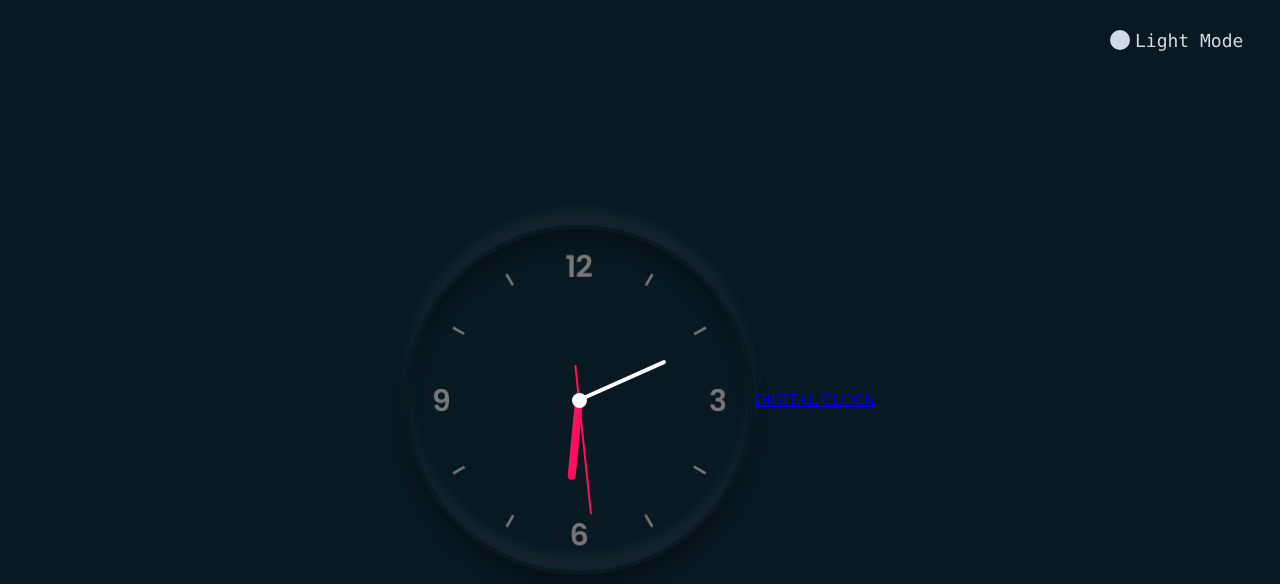
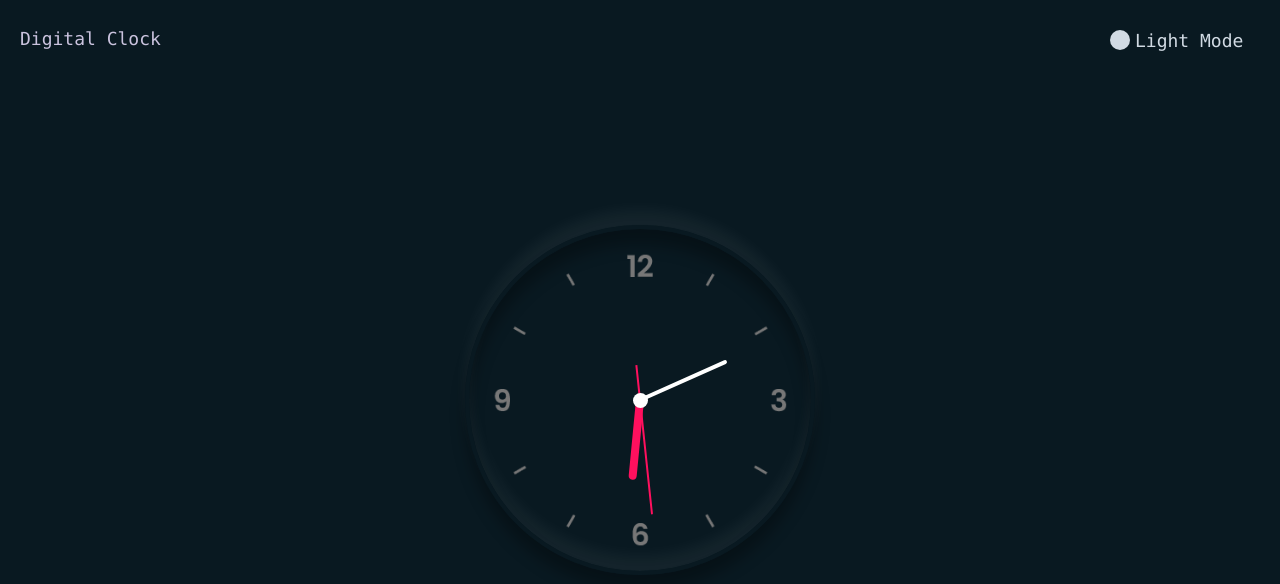
Before and after one commit to Ashutosh-Srivastava/Clock-UI, a plain HTML site: page index.html in a window 1280 px wide. Drawn offline with Linux system fonts and the light colour scheme.

Commit message:
Links to pages added.

```diff
--- a/index.html
+++ b/index.html
@@ -21,7 +21,7 @@
     </div>
     <div class="toggleClass" onclick="toggleClass()"></div>
     <div>
-      <a href="./page2.html">DIGITAL CLOCK</a>
+      <a href="./page2.html">Digital Clock</a>
     </div>
     <script type="text/javascript">
       function toggleClass(){
--- a/styles.css
+++ b/styles.css
@@ -98,7 +98,7 @@ body.light .clock::before {
   border-radius: 6px 6px 0 0;
 }
 
-body.light .hr::before{
+body.light .hr::before {
   background: #6591b4;
 }
 
@@ -112,8 +112,8 @@ body.light .hr::before{
   border-radius: 6px 6px 0 0;
 }
 
-body.light .mn::before{
-  background: #21090d
+body.light .mn::before {
+  background: #21090d;
 }
 
 .sc::before {
@@ -126,11 +126,11 @@ body.light .mn::before{
   border-radius: 6px 6px 0 0;
 }
 
-body.light .sc::before{
+body.light .sc::before {
   background: #008eff;
 }
 
-.toggleClass{
+.toggleClass {
   position: absolute;
   top: 30px;
   right: 150px;
@@ -147,18 +147,67 @@ body.light .sc::before{
   align-items: center;
 }
 
-.toggleClass::before{
+.toggleClass::before {
   position: absolute;
   left: 25px;
   content: "Light Mode";
   white-space: nowrap;
 }
 
-body.light .toggleClass{
+body.light .toggleClass {
   background: #091921;
   color: #091921;
 }
 
-body.light .toggleClass:before{
+body.light .toggleClass:before {
   content: "Dark Mode";
 }
+
+a {
+  font-family: consolas;
+  font-size: 18px;
+  top: 8px;
+  left: 20px;
+  border-width: 0;
+  color: #cac3de;
+  cursor: pointer;
+  display: inline-block;
+  margin: 20px 0 0;
+  padding: 0;
+  position: absolute;
+  text-align: center;
+  text-decoration: none;
+  transition: all 0.35s;
+  user-select: text;
+  vertical-align: baseline;
+}
+
+a:before {
+  background: #ff105e;
+  content: "";
+  position: absolute;
+  bottom: 0;
+  left: 0;
+  width: 100%;
+  z-index: -1;
+  opacity: 0.2;
+  transition: 0.5s;
+}
+
+a:hover {
+  color: #fff;
+  transition: all 0.35s cubic-bezier(0.37, 1.62, 0.49, 0.9) 0.15s;
+}
+
+a:hover:before {
+  transition: height 0.15s,
+    width 0.35s 0.15s cubic-bezier(0.37, 1.62, 0.49, 0.9),
+    transform 0.35s 0.15s cubic-bezier(0.37, 1.62, 0.49, 0.9), color 0.35s,
+    bottom 0.35s cubic-bezier(0.37, 1.62, 0.49, 0.9);
+  opacity: 1;
+  bottom: -20px;
+  transform: translate(-15px, -10px);
+  width: calc(100% + 30px);
+  height: calc(100% + 20px);
+  border-radius: 6px;
+}
--- a/styles2.css
+++ b/styles2.css
@@ -70,3 +70,52 @@ body {
 #clock #time div:last-child span:nth-child(2) {
   background: #ec0052;
 }
+
+a {
+  font-family: consolas;
+  font-size: 18px;
+  top: 8px;
+  left: 20px;
+  border-width: 0;
+  color: #cac3de;
+  cursor: pointer;
+  display: inline-block;
+  margin: 20px 0 0;
+  padding: 0;
+  position: absolute;
+  text-align: center;
+  text-decoration: none;
+  transition: all 0.35s;
+  user-select: text;
+  vertical-align: baseline;
+}
+
+a:before {
+  background: #ff105e;
+  content: "";
+  position: absolute;
+  bottom: 0;
+  left: 0;
+  width: 100%;
+  z-index: -1;
+  opacity: 0.2;
+  transition: 0.5s;
+}
+
+a:hover {
+  color: #fff;
+  transition: all 0.35s cubic-bezier(0.37, 1.62, 0.49, 0.9) 0.15s;
+}
+
+a:hover:before {
+  transition: height 0.15s,
+    width 0.35s 0.15s cubic-bezier(0.37, 1.62, 0.49, 0.9),
+    transform 0.35s 0.15s cubic-bezier(0.37, 1.62, 0.49, 0.9), color 0.35s,
+    bottom 0.35s cubic-bezier(0.37, 1.62, 0.49, 0.9);
+  opacity: 1;
+  bottom: -20px;
+  transform: translate(-15px, -10px);
+  width: calc(100% + 30px);
+  height: calc(100% + 20px);
+  border-radius: 6px;
+}
```
Also changed, not shown: page2.html (+3 -0 lines).
